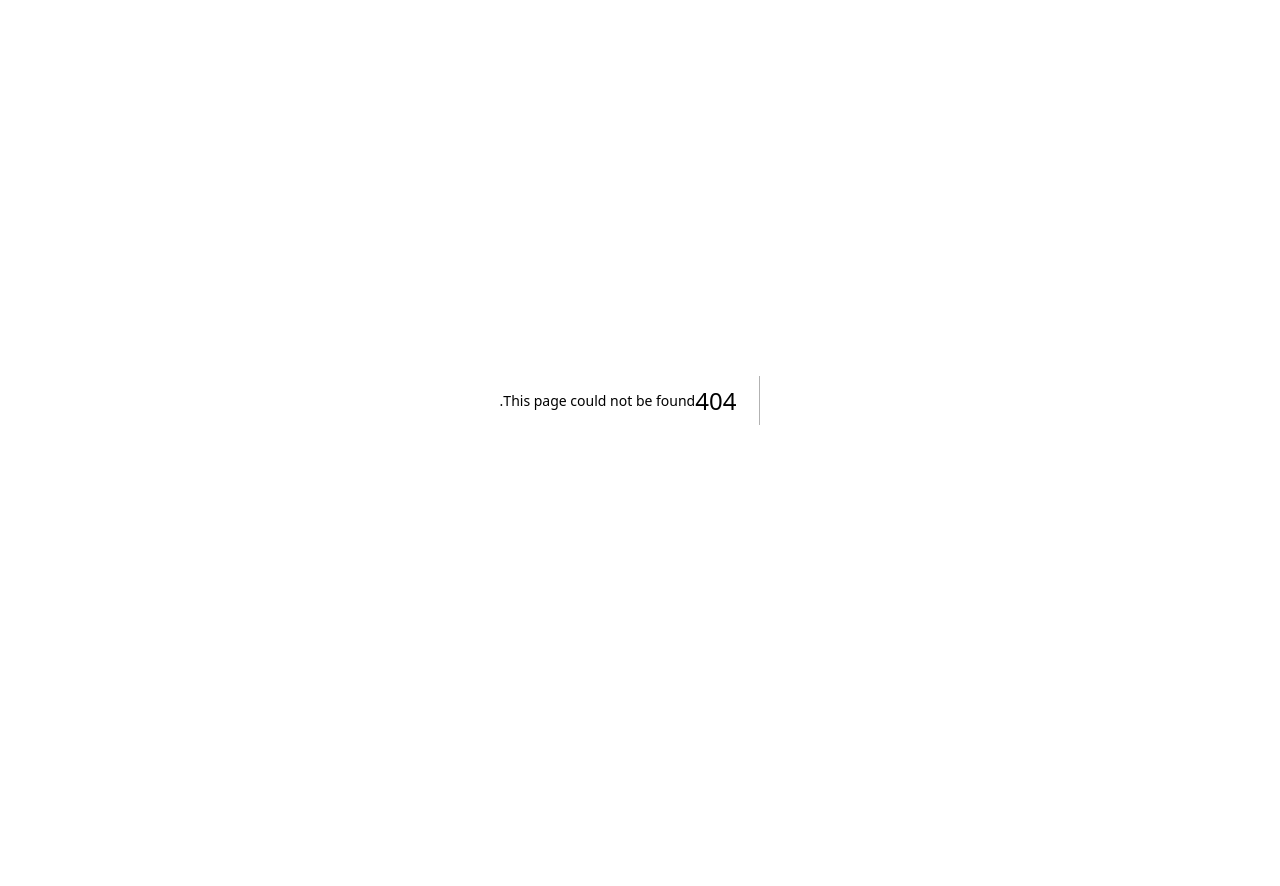
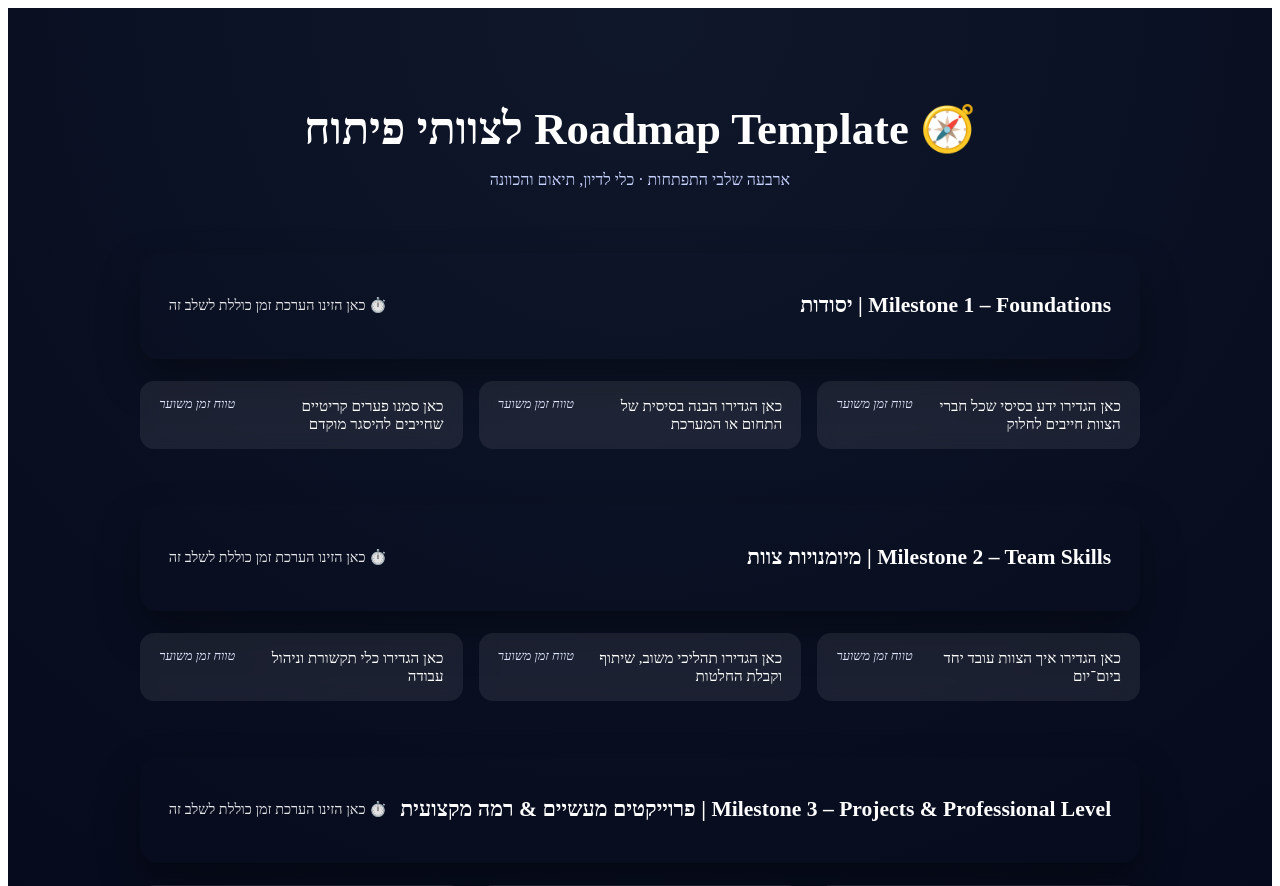
Before and after one commit to inbarstov-netizen/career-club-team-contract, a Next.js app: page /roadmap in a window 1280 px wide. Before the commit this address had no page. Shown: the top 886 px of the page. Before the commit the page ends 800 px from the top, so only its background shows below. Built offline with nearby package versions, Linux system fonts and the light colour scheme.

Commit message:
Create page.js

```diff
--- /dev/null
+++ b/app/roadmap/page.js
@@ -0,0 +1,233 @@
+"use client";
+
+import Link from "next/link";
+import React from "react";
+
+const roadmapSections = [
+  {
+    id: "foundations",
+    title: "Milestone 1 – Foundations | יסודות",
+    estimate: "⏱️ כאן הזינו הערכת זמן כוללת לשלב זה",
+    color: "from-indigo-500 to-violet-500",
+    items: [
+      {
+        label:
+          "כאן הגדירו ידע בסיסי שכל חברי הצוות חייבים לחלוק",
+        time: "טווח זמן משוער",
+      },
+      {
+        label:
+          "כאן הגדירו הבנה בסיסית של התחום או המערכת",
+        time: "טווח זמן משוער",
+      },
+      {
+        label:
+          "כאן סמנו פערים קריטיים שחייבים להיסגר מוקדם",
+        time: "טווח זמן משוער",
+      },
+    ],
+  },
+    {
+    id: "team",
+    title: "Milestone 2 – Team Skills | מיומנויות צוות",
+    estimate: "⏱️ כאן הזינו הערכת זמן כוללת לשלב זה",
+    color: "from-emerald-500 to-teal-500",
+    items: [
+      {
+        label:
+          "כאן הגדירו איך הצוות עובד יחד ביום־יום",
+        time: "טווח זמן משוער",
+      },
+      {
+        label:
+          "כאן הגדירו תהליכי משוב, שיתוף וקבלת החלטות",
+        time: "טווח זמן משוער",
+      },
+      {
+        label:
+          "כאן הגדירו כלי תקשורת וניהול עבודה",
+        time: "טווח זמן משוער",
+      },
+    ],
+  },
+    {
+    id: "professional",
+    title: "Milestone 3 – Projects & Professional Level | פרוייקטים מעשיים & רמה מקצועית",
+    estimate: "⏱️ כאן הזינו הערכת זמן כוללת לשלב זה",
+    color: "from-fuchsia-500 to-pink-500",
+    items: [
+       {
+        label:
+          "כאן הגדירו פרויקט מעשי קטן שתרצו להתנסות בו",
+        time: "טווח זמן משוער",
+      },
+       {
+        label:
+          "כאן הגדירו פרויקט מעשי בינוני שתרצו להתנסות בו",
+        time: "טווח זמן משוער",
+      },
+       {
+        label:
+          "אילו בעיות מופיעות כשהמערכת גדלה",
+        time: "טווח זמן משוער",
+      },
+      {
+        label:
+          "עקרונות בסיסיים של ביצועים ויציבות",
+        time: "טווח זמן משוער",
+      },
+      {
+        label:
+          "Trade-offs בין פשטות, סקייל ותחזוקה",
+        time: "טווח זמן משוער",
+      },
+    ],
+  },
+  {
+    id: "career",
+    title: "Milestone 4 – Career Readiness | מוכנות לקריירה",
+    estimate: "⏱️ כאן הזינו הערכת זמן כוללת לשלב זה",
+    color: "from-orange-500 to-amber-500",
+    items: [
+      {
+        label:
+          "מה כל אחד צריך לדעת להסביר בראיון טכני",
+        time: "טווח זמן משוער",
+      },
+      {
+        label:
+          "אילו סוגי שאלות מקצועיות צפויות",
+        time: "טווח זמן משוער",
+      },
+      {
+        label:
+          "אילו פרויקטים ניתן להציג ולהגן עליהם",
+        time: "טווח זמן משוער",
+      },
+    ],
+  },
+];
+
+export default function Home() {
+  return (
+    <main className="page">
+      <h1>🧭 Roadmap Template לצוותי פיתוח</h1>
+      <p className="subtitle">
+        ארבעה שלבי התפתחות · כלי לדיון, תיאום והכוונה
+      </p>
+
+      <div className="timeline">
+        {roadmapSections.map((sec) => (
+          <section key={sec.id} className="section">
+            <div className={`header bg-gradient ${sec.color}`}>
+              <h2>{sec.title}</h2>
+              <span>{sec.estimate}</span>
+            </div>
+
+            <div className="items">
+              {sec.items.map((item, i) => (
+                <div key={i} className="item">
+                  <span>{item.label}</span>
+                  <em>{item.time}</em>
+                </div>
+              ))}
+            </div>
+          </section>
+        ))}
+      </div>
+
+      <style jsx>{`
+        .page {
+          min-height: 100vh;
+          padding: 4rem 1.5rem;
+          background: radial-gradient(circle at top, #0f172a, #020617);
+          color: white;
+        }
+
+        h1 {
+          text-align: center;
+          font-size: 2.8rem;
+          margin-bottom: 0.5rem;
+        }
+
+        .subtitle {
+          text-align: center;
+          color: #c7d2fe;
+          margin-bottom: 4rem;
+        }
+
+        .timeline {
+          max-width: 1000px;
+          margin: auto;
+          display: flex;
+          flex-direction: column;
+          gap: 3.5rem;
+        }
+
+        .section {
+          position: relative;
+        }
+
+        .header {
+          border-radius: 18px;
+          padding: 1.4rem 1.8rem;
+          display: flex;
+          justify-content: space-between;
+          align-items: center;
+          box-shadow: 0 20px 40px rgba(0, 0, 0, 0.35);
+        }
+
+        .header h2 {
+          font-size: 1.35rem;
+          font-weight: 600;
+        }
+
+        .header span {
+          font-size: 0.9rem;
+          opacity: 0.9;
+        }
+
+        .items {
+          margin-top: 1.4rem;
+          display: grid;
+          grid-template-columns: repeat(auto-fit, minmax(280px, 1fr));
+          gap: 1rem;
+        }
+
+        .item {
+          background: rgba(255, 255, 255, 0.08);
+          backdrop-filter: blur(8px);
+          border-radius: 14px;
+          padding: 1rem 1.2rem;
+          display: flex;
+          justify-content: space-between;
+          gap: 1rem;
+          transition: transform 0.25s ease, background 0.25s ease;
+        }
+
+        .item:hover {
+          transform: translateY(-4px) scale(1.01);
+          background: rgba(255, 255, 255, 0.14);
+        }
+
+        .item span {
+          font-size: 0.95rem;
+        }
+
+        .item em {
+          font-size: 0.8rem;
+          color: #e0e7ff;
+          white-space: nowrap;
+        }
+
+        .bg-gradient {
+          background: linear-gradient(135deg, var(--tw-gradient-stops));
+        }
+      `}</style>
+    </main>
+  );
+}
+
+<Link href="/" style={{ color: "#93c5fd", display: "block", marginBottom: "2rem" }}>
+  ← חזרה ל-Team Working Agreement
+</Link>
```
